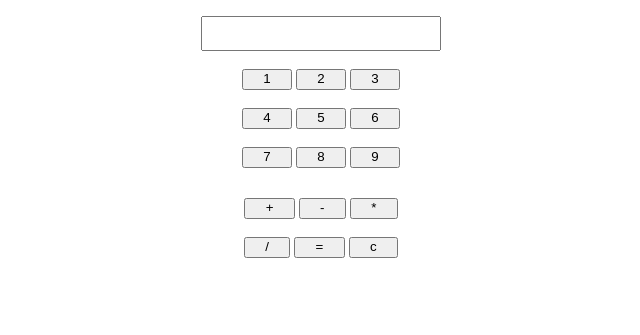
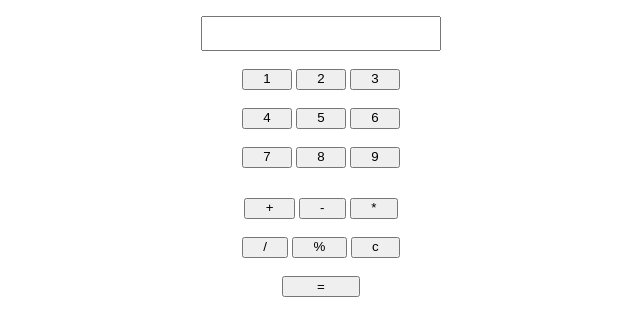
Before and after one commit to shalinisai9195/calsyandformtask, a plain HTML site: page index.html in a window 1280 px wide. Shown: the part 103-438 px from the top of the page, without its empty margins (319-959 px from the left). Drawn offline with Linux system fonts and the light colour scheme.

Commit message:
Update index.html

```diff
--- a/index.html
+++ b/index.html
@@ -52,8 +52,9 @@
       <br><br>
 
       <button type="button" onclick="operatordivi(this)" id="divi"><span style="padding:1em;">/</span></button>
-      <button onclick="operatorequal(this)" id="equal"><span style="padding:1em;">=</span></button>
-      <button onclick="operatorclear(this)" id="clear"><span style="padding:1em;">c</span></button>
+      <button type="button" onclick="operatormod(this)" id="mod"><span style="padding:1em;">%</span></button>
+      <button onclick="operatorclear(this)" id="clear"><span style="padding:1em;">c</span></button><br><br>
+      <button onclick="operatorequal(this)" id="equal"><span style="padding:2em;">=</span></button>
 
     </div>
 </div>
```
